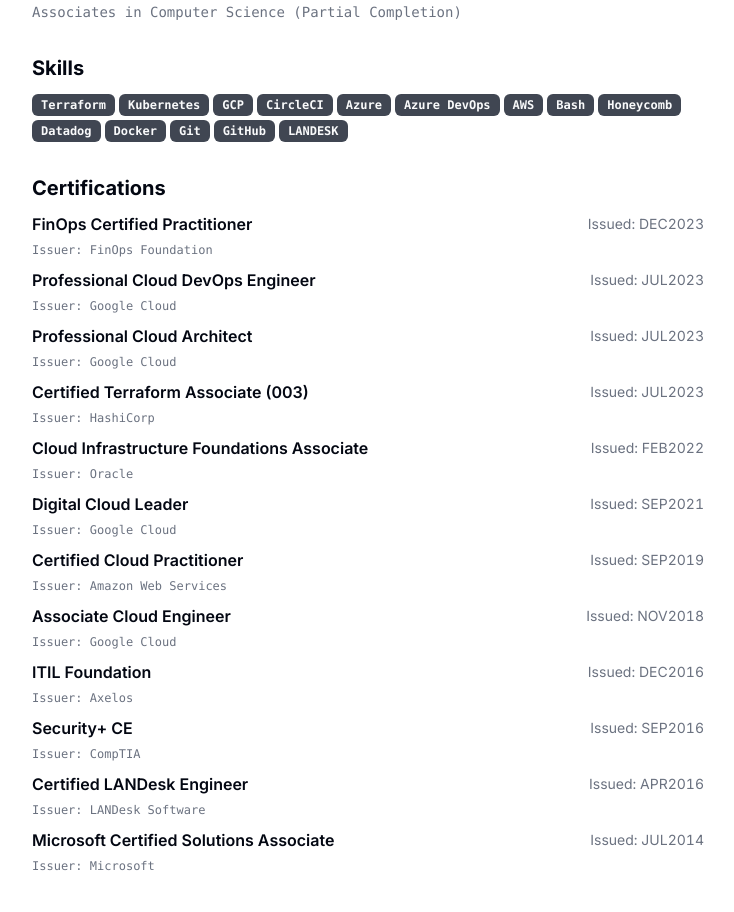
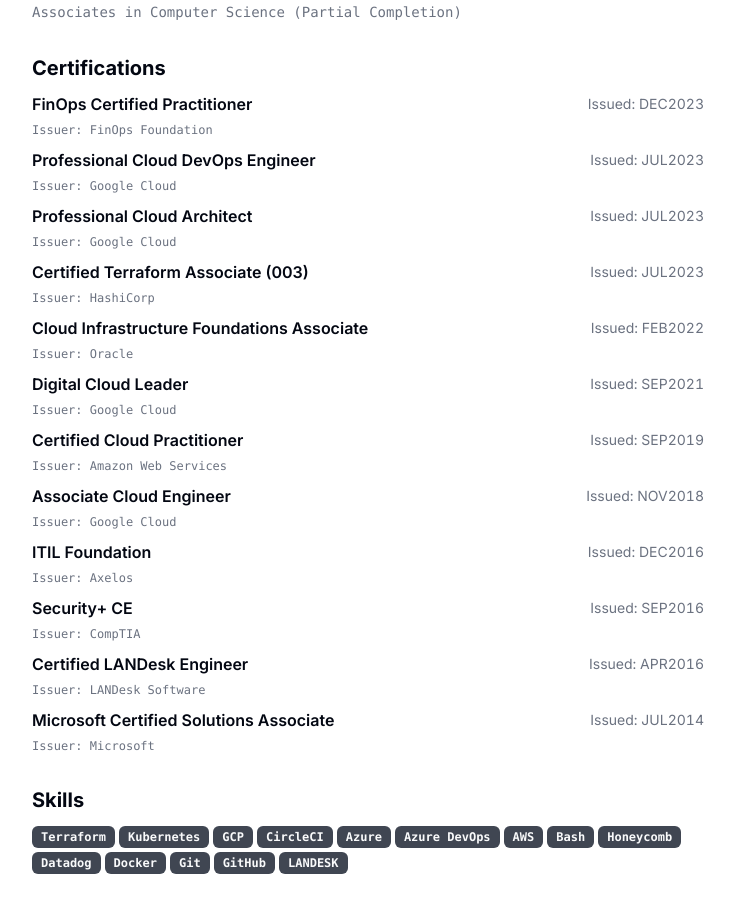
Before and after one commit to m0ab/resume, a Next.js app: page / in a window 1280 px wide. Shown: the part 1080-1992 px from the top of the page, without its empty margins (272-1006 px from the left). Built offline with nearby package versions, Linux system fonts and the light colour scheme.

Commit message:
chore: reorder sections

```diff
--- a/src/app/page.tsx
+++ b/src/app/page.tsx
@@ -159,14 +159,6 @@
           })}
         </Section>
         <Section>
-          <h2 className="text-xl font-bold">Skills</h2>
-          <div className="flex flex-wrap gap-1">
-            {RESUME_DATA.skills.map((skill) => {
-              return <Badge key={skill}>{skill}</Badge>;
-            })}
-          </div>
-        </Section>
-        <Section>
           <h2 className="text-xl font-bold">Certifications</h2>
           {RESUME_DATA.certifications.map((certification) => {
             return (
@@ -188,6 +180,14 @@
           );
         })}
         </Section>
+        <Section>
+          <h2 className="text-xl font-bold">Skills</h2>
+          <div className="flex flex-wrap gap-1">
+            {RESUME_DATA.skills.map((skill) => {
+              return <Badge key={skill}>{skill}</Badge>;
+            })}
+          </div>
+        </Section>
       </section>
 
       <CommandMenu
```
